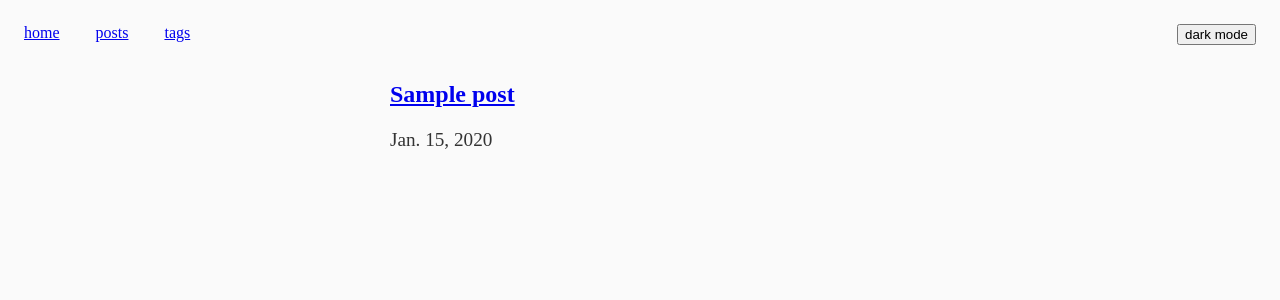
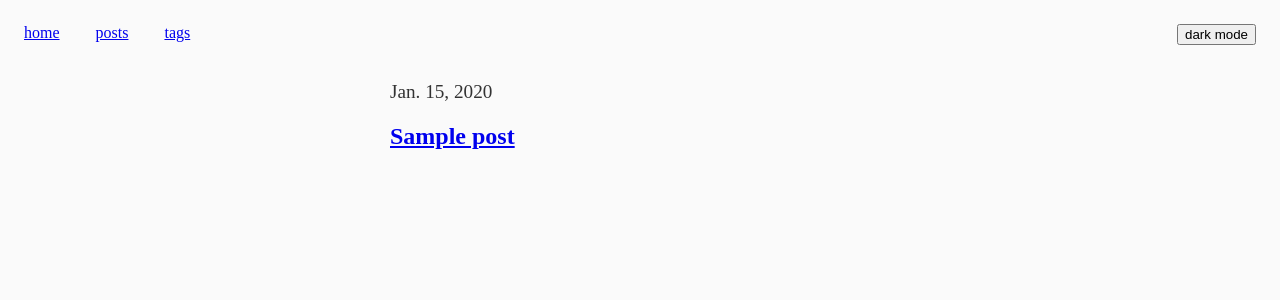
Before and after one commit to cwshevlin/personal-site, a Django app: page /posts in a window 1280 px wide. Shown: the top 300 px of the page. Run offline with Django 3.2, Linux system fonts and the light colour scheme; tables that the repository leaves empty hold one stand-in row (values such as "Sample post"); parts of the project's set-up code (start-up, migrations or seed data) failed here and were passed over.

Commit message:
Adds styling for posts.

```diff
--- a/posts/templates/posts.html
+++ b/posts/templates/posts.html
@@ -5,8 +5,9 @@
 {% block content %}
 {% for post in posts %}
     <div class="post-list-item">
+        <p class="post-created-at">{{post.created_at|date}}</p>
         <a href="/posts/{{post.slug}}"><h2>{{ post.title }}</h2></a>
-        <p>{{post.created_at|date}}</p>
+        <br/>
     </div>
 {% endfor %}
 {% endblock %}
```
